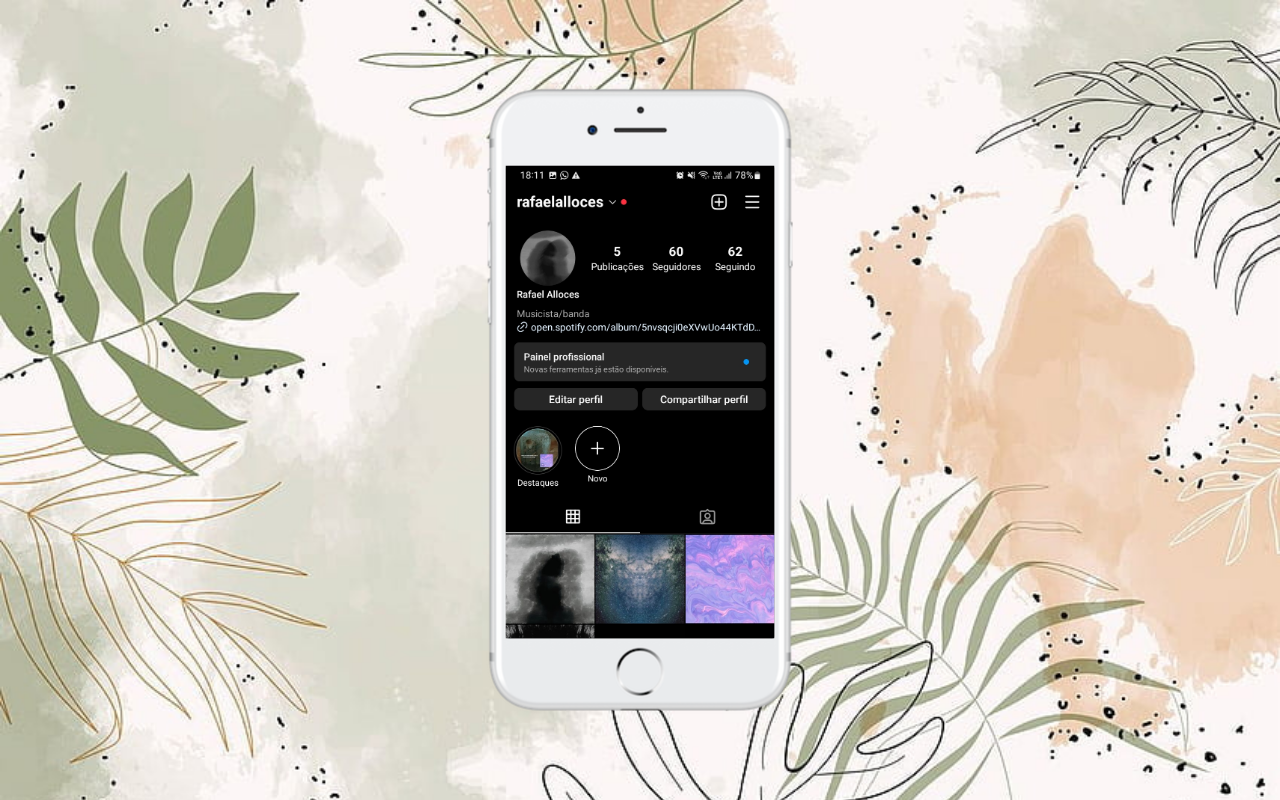
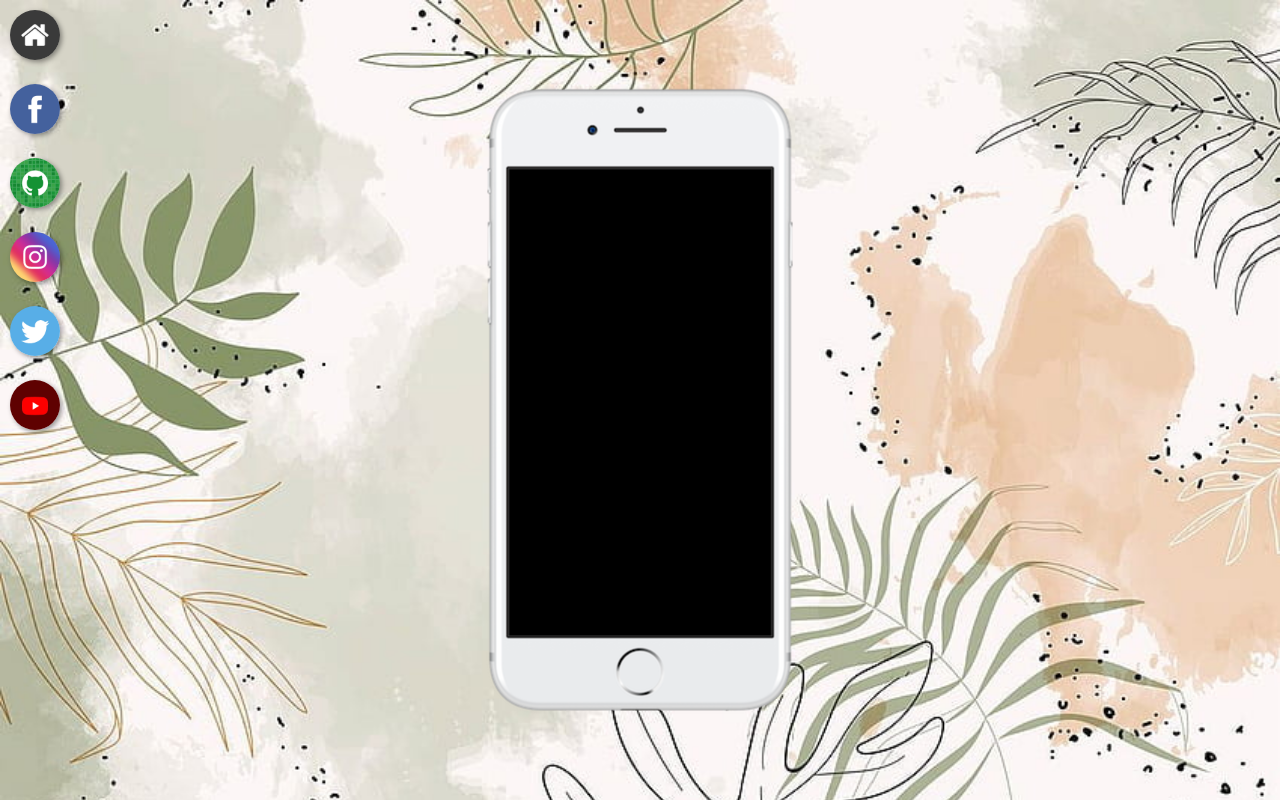
Before and after one commit to RafaelCostaSIlva1501/redes, a plain HTML site: page index.html in a window 1280 px wide. Drawn offline with Linux system fonts and the light colour scheme.

Commit message:
botões de redes sociais

```diff
--- a/estilos/style.css
+++ b/estilos/style.css
@@ -39,3 +39,19 @@ main{
     width: 269px;
     height: 473px;
 }
+
+#redes-sociais img{
+    width: 50px;
+    margin: 10px;
+    border-radius: 50%;
+    box-shadow: 2px 2px 5px #00000066;
+    box-sizing: border-box;
+}
+
+#redes-sociais img:hover{
+    border: 2px solid #00000000;
+    transition: border 0.10s;
+    transform: translate(0px, 3px);
+    transition: transform .3s;
+    box-shadow: 5px 5px 5px #00000066;
+}
--- a/index.html
+++ b/index.html
@@ -10,10 +10,17 @@
 <body>
     <main>
         <section id="telefone">
-            <iframe src="insta.html" name="tela" id="tela" frameborder="0"></iframe>
+            <iframe src="" name="tela" id="tela" frameborder="0"></iframe>
         </section>
 
-        <section id="redes-sociais"></section>
+        <section id="redes-sociais">
+            <a href="#" target="tela"><img src="imagens/logo-home.jpg" alt="Home"></a> <br>
+            <a href="#" target="tela"><img src="imagens/logo-facebook.jpg" alt="Facebook"></a> <br>
+            <a href="#" target="tela"><img src="imagens/logo-github.jpg" alt="Github"></a> <br>
+            <a href="insta.html" target="tela"><img src="imagens/logo-instagram.jpg" alt="Instagram"></a> <br>
+            <a href="#" target="tela"><img src="imagens/logo-twitter.jpg" alt="Twitter"></a> <br>
+            <a href="#" target="tela"><img src="imagens/logo-youtube.jpg" alt="Youtube"></a>
+        </section>
     </main>
 
 </body>
```
